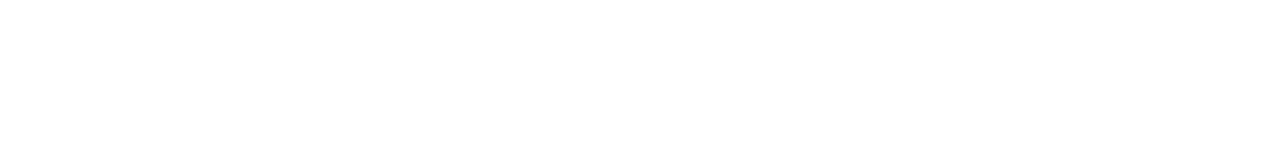
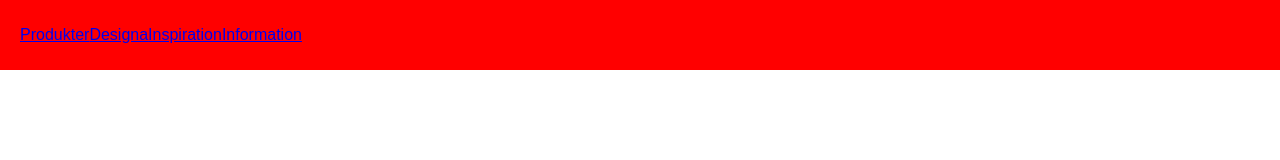
Before and after one commit to Skjesper/REGEN_13, a plain HTML site: page This is a testmap/index.html in a window 1280 px wide. Drawn offline with Linux system fonts and the light colour scheme.

Commit message:
First commit
Made an index and a css styling

```diff
--- a/This is a testmap/index.html
+++ b/This is a testmap/index.html
@@ -3,9 +3,23 @@
 <head>
     <meta charset="UTF-8">
     <meta name="viewport" content="width=device-width, initial-scale=1.0">
-    <title>Document</title>
+    <link rel="stylesheet" href="style.css">
+    <title>ReGen</title>
 </head>
+
 <body>
+    <header>
+        <nav>
+            <ul>
+                <li><a href="#hem">Produkter</a></li>
+                <li><a href="#om">Designa</a></li>
+                <li><a href="#tjänster">Inspiration</a></li>
+                <li><a href="#kontakt">Information</a></li>
+            </ul>
+        </nav>
+    </div>
+</header>
+
 
 </body>
 </html>
--- /dev/null
+++ b/This is a testmap/style.css
@@ -0,0 +1,23 @@
+
+body {
+    font-family: Arial, sans-serif;
+    margin: 0;
+    padding: 0;
+    width: 100%;
+}
+header {
+    background-color: #ff0000; /* Din huvudfärg */
+    padding: 10px 20px;
+    display: flex;
+    align-items: center;
+    height: 50px;
+
+    }
+
+ nav ul {
+    list-style-type: none;
+    margin: 0;
+    padding: 0;
+    display: flex;
+    justify-content: space-between;
+    align-items: center;
```
